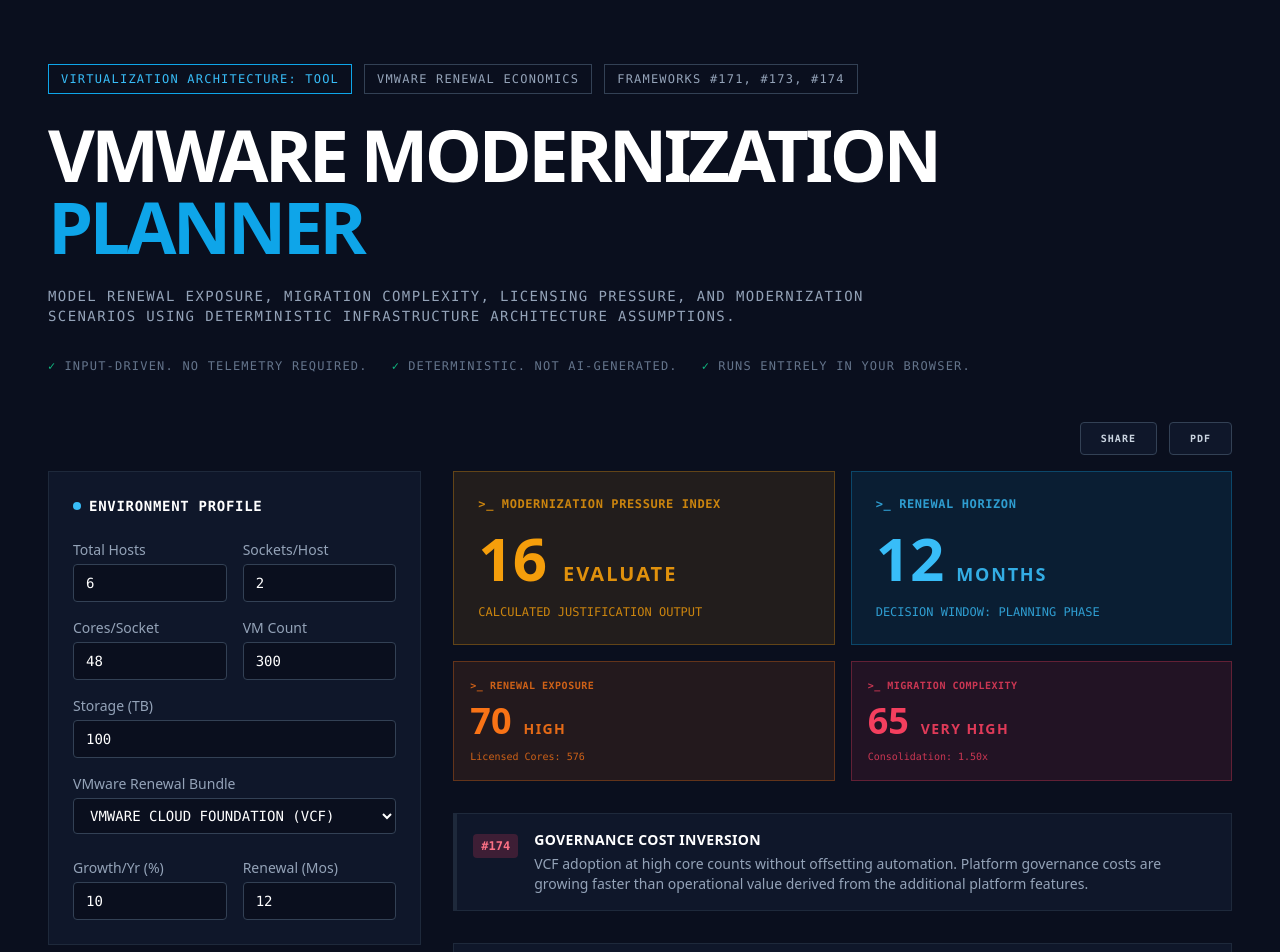
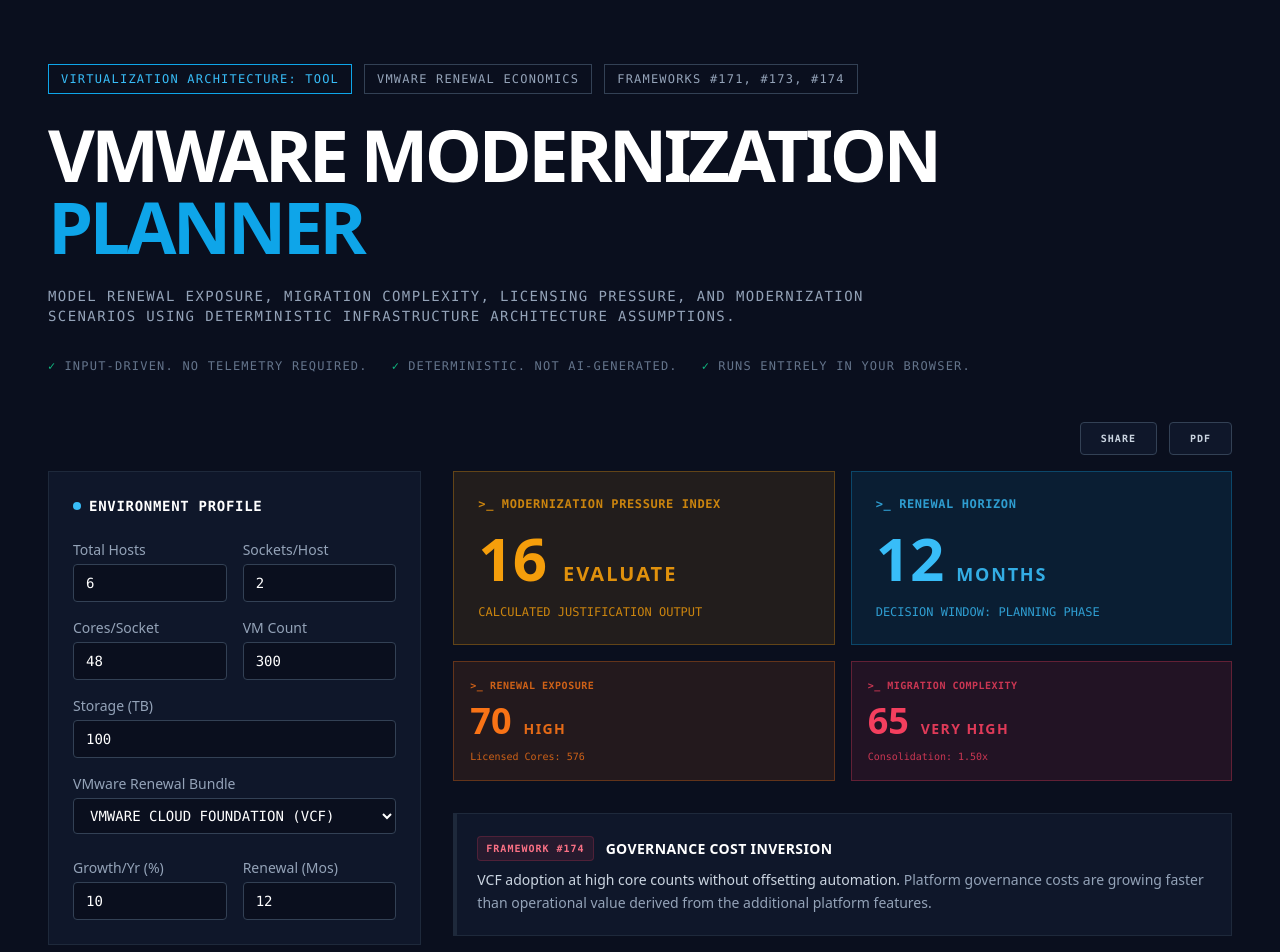
Before and after one commit to rack2cloud/vmware-nutanix-mapper-tool, a Next.js app: page / in a window 1280 px wide. Shown: the top 952 px of the page. Built offline with nearby package versions, Linux system fonts and the light colour scheme.

Commit message:
Update page.tsx

```diff
--- a/src/app/page.tsx
+++ b/src/app/page.tsx
@@ -1,6 +1,7 @@
 "use client";
 
 import React, { useState, useEffect } from "react";
+import Link from "next/link";
 import {
   calculateModernization,
   EnvironmentProfile,
@@ -27,9 +28,6 @@
   const [profile, setProfile] = useState<EnvironmentProfile>(getDefaultProfile());
   const [results, setResults] = useState<ModernizationResults | null>(null);
 
-  // Forces React to unmount and remount the inputs, guaranteeing a visual reset
-  const [resetKey, setResetKey] = useState(0);
-
   useEffect(() => {
     const updatedResults = calculateModernization(profile);
     setResults(updatedResults);
@@ -50,7 +48,6 @@
 
   const handleReset = () => {
     setProfile(getDefaultProfile());
-    setResetKey(prev => prev + 1); // Triggers DOM refresh
     window.scrollTo({ top: 0, behavior: 'smooth' });
   };
 
@@ -73,7 +70,7 @@
     }
   };
 
-  if (!results) return <div className="min-h-screen bg-[#0f172a] text-slate-200 flex items-center justify-center font-mono">INITIALIZING ENGINE...</div>;
+  if (!results) return <div className="min-h-screen bg-[#0a0f1e] text-slate-200 flex items-center justify-center font-mono">INITIALIZING ENGINE...</div>;
 
   return (
     <div className="min-h-screen bg-[#0a0f1e] text-slate-300 font-sans p-6 lg:p-12">
@@ -102,7 +99,7 @@
           </div>
         </header>
 
-        {/* ACTION BAR (MOVED FROM HEADER) */}
+        {/* ACTION BAR */}
         <div className="flex justify-end gap-3 mb-4">
           <button type="button" onClick={() => { navigator.clipboard.writeText(window.location.href); alert("Link copied to clipboard!"); }} className="bg-slate-900 border border-slate-700 hover:border-slate-500 text-slate-300 px-5 py-2 rounded text-[10px] font-bold font-mono tracking-widest transition-colors uppercase">
             Share
@@ -112,8 +109,8 @@
           </button>
         </div>
 
-        {/* MAIN APP GRID (Keyed for strict resetting) */}
-        <div key={resetKey} className="grid grid-cols-1 lg:grid-cols-12 gap-8">
+        {/* MAIN APP GRID */}
+        <div className="grid grid-cols-1 lg:grid-cols-12 gap-8">
 
           {/* LEFT PANEL */}
           <div className="lg:col-span-4 space-y-8">
@@ -127,35 +124,35 @@
                 <div className="grid grid-cols-2 gap-4">
                   <div>
                     <label className="block text-slate-400 mb-1">Total Hosts</label>
-                    <input type="number" name="hosts" defaultValue={profile.hosts} onChange={handleNumberChange} className="w-full bg-[#0a0f1e] border border-slate-700 rounded px-3 py-2 text-white focus:border-sky-400 focus:outline-none font-mono" />
+                    <input type="number" name="hosts" value={profile.hosts} onChange={handleNumberChange} className="w-full bg-[#0a0f1e] border border-slate-700 rounded px-3 py-2 text-white focus:border-sky-400 focus:outline-none font-mono" />
                   </div>
                   <div>
                     <label className="block text-slate-400 mb-1">Sockets/Host</label>
-                    <input type="number" name="socketsPerHost" defaultValue={profile.socketsPerHost} onChange={handleNumberChange} className="w-full bg-[#0a0f1e] border border-slate-700 rounded px-3 py-2 text-white focus:border-sky-400 focus:outline-none font-mono" />
+                    <input type="number" name="socketsPerHost" value={profile.socketsPerHost} onChange={handleNumberChange} className="w-full bg-[#0a0f1e] border border-slate-700 rounded px-3 py-2 text-white focus:border-sky-400 focus:outline-none font-mono" />
                   </div>
                 </div>
 
                 <div className="grid grid-cols-2 gap-4">
                   <div>
                     <label className="block text-slate-400 mb-1">Cores/Socket</label>
-                    <input type="number" name="coresPerSocket" defaultValue={profile.coresPerSocket} onChange={handleNumberChange} className="w-full bg-[#0a0f1e] border border-slate-700 rounded px-3 py-2 text-white focus:border-sky-400 focus:outline-none font-mono" />
+                    <input type="number" name="coresPerSocket" value={profile.coresPerSocket} onChange={handleNumberChange} className="w-full bg-[#0a0f1e] border border-slate-700 rounded px-3 py-2 text-white focus:border-sky-400 focus:outline-none font-mono" />
                   </div>
                   <div>
                     <label className="block text-slate-400 mb-1">VM Count</label>
-                    <input type="number" name="vmCount" defaultValue={profile.vmCount} onChange={handleNumberChange} className="w-full bg-[#0a0f1e] border border-slate-700 rounded px-3 py-2 text-white focus:border-sky-400 focus:outline-none font-mono" />
+                    <input type="number" name="vmCount" value={profile.vmCount} onChange={handleNumberChange} className="w-full bg-[#0a0f1e] border border-slate-700 rounded px-3 py-2 text-white focus:border-sky-400 focus:outline-none font-mono" />
                   </div>
                 </div>
 
                 <div className="grid grid-cols-2 gap-4">
                   <div className="col-span-2">
                     <label className="block text-slate-400 mb-1">Storage (TB)</label>
-                    <input type="number" name="storageTb" defaultValue={profile.storageTb} onChange={handleNumberChange} className="w-full bg-[#0a0f1e] border border-slate-700 rounded px-3 py-2 text-white focus:border-sky-400 focus:outline-none font-mono" />
+                    <input type="number" name="storageTb" value={profile.storageTb} onChange={handleNumberChange} className="w-full bg-[#0a0f1e] border border-slate-700 rounded px-3 py-2 text-white focus:border-sky-400 focus:outline-none font-mono" />
                   </div>
                 </div>
 
                 <div className="mt-4">
                   <label className="block text-slate-400 mb-1">VMware Renewal Bundle</label>
-                  <select name="bundle" defaultValue={profile.bundle} onChange={handleSelectChange} className="w-full bg-[#0a0f1e] border border-slate-700 rounded px-3 py-2 text-white focus:border-sky-400 focus:outline-none font-mono uppercase">
+                  <select name="bundle" value={profile.bundle} onChange={handleSelectChange} className="w-full bg-[#0a0f1e] border border-slate-700 rounded px-3 py-2 text-white focus:border-sky-400 focus:outline-none font-mono uppercase">
                     <option value="vvf">VMware vSphere Foundation (VVF)</option>
                     <option value="vcf">VMware Cloud Foundation (VCF)</option>
                   </select>
@@ -164,11 +161,11 @@
                 <div className="grid grid-cols-2 gap-4 pt-2">
                   <div>
                     <label className="block text-slate-400 mb-1">Growth/Yr (%)</label>
-                    <input type="number" name="growthRatePct" defaultValue={profile.growthRatePct} onChange={handleNumberChange} className="w-full bg-[#0a0f1e] border border-slate-700 rounded px-3 py-2 text-white focus:border-sky-400 focus:outline-none font-mono" />
+                    <input type="number" name="growthRatePct" value={profile.growthRatePct} onChange={handleNumberChange} className="w-full bg-[#0a0f1e] border border-slate-700 rounded px-3 py-2 text-white focus:border-sky-400 focus:outline-none font-mono" />
                   </div>
                   <div>
                     <label className="block text-slate-400 mb-1">Renewal (Mos)</label>
-                    <input type="number" name="contractHorizonMonths" defaultValue={profile.contractHorizonMonths} onChange={handleNumberChange} className="w-full bg-[#0a0f1e] border border-slate-700 rounded px-3 py-2 text-white focus:border-sky-400 focus:outline-none font-mono" />
+                    <input type="number" name="contractHorizonMonths" value={profile.contractHorizonMonths} onChange={handleNumberChange} className="w-full bg-[#0a0f1e] border border-slate-700 rounded px-3 py-2 text-white focus:border-sky-400 focus:outline-none font-mono" />
                   </div>
                 </div>
               </div>
@@ -188,7 +185,7 @@
                   { name: "hasK8s", label: "Tanzu / K8s" }
                 ].map((feature) => (
                   <label key={feature.name} className="flex items-center space-x-3 cursor-pointer p-2 hover:bg-slate-800/50 rounded transition-colors border border-transparent hover:border-slate-700">
-                    <input type="checkbox" name={feature.name} defaultChecked={profile[feature.name as keyof EnvironmentProfile] as boolean} onChange={handleCheckboxChange} className="form-checkbox h-4 w-4 text-sky-500 bg-[#0a0f1e] border-slate-700 rounded focus:ring-sky-500 focus:ring-offset-slate-900" />
+                    <input type="checkbox" name={feature.name} checked={profile[feature.name as keyof EnvironmentProfile] as boolean} onChange={handleCheckboxChange} className="form-checkbox h-4 w-4 text-sky-500 bg-[#0a0f1e] border-slate-700 rounded focus:ring-sky-500 focus:ring-offset-slate-900" />
                     <span className="text-slate-300">{feature.label}</span>
                   </label>
                 ))}
@@ -256,17 +253,48 @@
 
             </div>
 
+            {/* REBUILT FRAMEWORK SIGNALS ROUTING BLOCK */}
             {results.frameworkSignals.length > 0 && (
               <div className="space-y-4">
                 {results.frameworkSignals.map((signal) => (
-                  <div key={signal.id} className="bg-slate-900 border-l-4 border-rose-500 p-4 border border-slate-800 rounded-r-lg flex gap-4 items-start">
-                    <div className="bg-rose-500/20 text-rose-400 font-mono text-xs font-bold px-2 py-1 rounded mt-1">
-                      #{signal.id}
+                  <div key={signal.id} className="bg-slate-900 border-l-4 border-rose-500 p-5 border border-slate-800 rounded-r-lg flex flex-col gap-3">
+
+                    {/* Header: Clickable Badge & Title */}
+                    <div>
+                      {signal.frameworkUrl ? (
+                        <Link href={signal.frameworkUrl} className="inline-flex items-center gap-3 group mb-2">
+                          <span className="bg-rose-500/10 border border-rose-500/20 text-rose-400 font-mono text-[10px] uppercase tracking-widest font-bold px-2 py-1 rounded transition-colors group-hover:bg-rose-500/20">
+                            FRAMEWORK #{signal.id}
+                          </span>
+                          <h4 className="text-white font-bold text-sm uppercase tracking-wide group-hover:text-rose-300 transition-colors">
+                            {signal.title}
+                          </h4>
+                        </Link>
+                      ) : (
+                        <div className="inline-flex items-center gap-3 mb-2">
+                          <span className="bg-rose-500/10 border border-rose-500/20 text-rose-400 font-mono text-[10px] uppercase tracking-widest font-bold px-2 py-1 rounded">
+                            FRAMEWORK #{signal.id}
+                          </span>
+                          <h4 className="text-white font-bold text-sm uppercase tracking-wide">
+                            {signal.title}
+                          </h4>
+                        </div>
+                      )}
+
+                      {/* Body Description */}
+                      <p className="text-slate-400 text-sm leading-relaxed">
+                        <span className="text-slate-300 font-medium">{signal.driver}</span> {signal.explanation}
+                      </p>
                     </div>
-                    <div>
-                      <h4 className="text-white font-bold text-sm uppercase tracking-wide">{signal.title}</h4>
-                      <p className="text-slate-400 text-sm mt-1">{signal.driver} {signal.explanation}</p>
-                    </div>
+
+                    {/* Action Footer: Architect's Brief */}
+                    {signal.briefUrl && (
+                      <div className="mt-2 pt-3 border-t border-slate-800/60 flex justify-start">
+                        <Link href={signal.briefUrl} className="text-sky-400 hover:text-sky-300 font-mono text-[10px] uppercase font-bold tracking-widest transition-colors flex items-center gap-1.5 group">
+                          Architect's Brief <span className="group-hover:translate-x-1 transition-transform">→</span>
+                        </Link>
+                      </div>
+                    )}
                   </div>
                 ))}
               </div>
```
